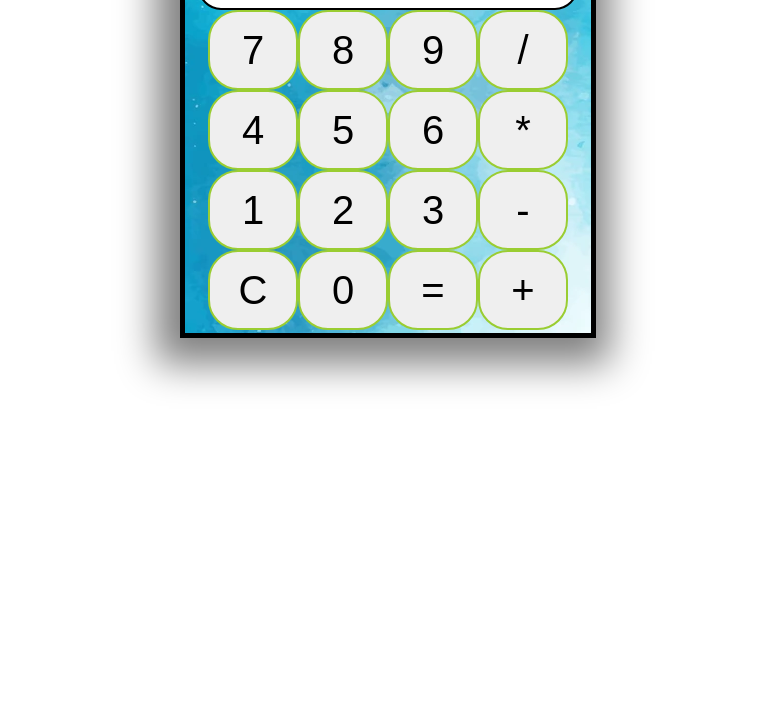
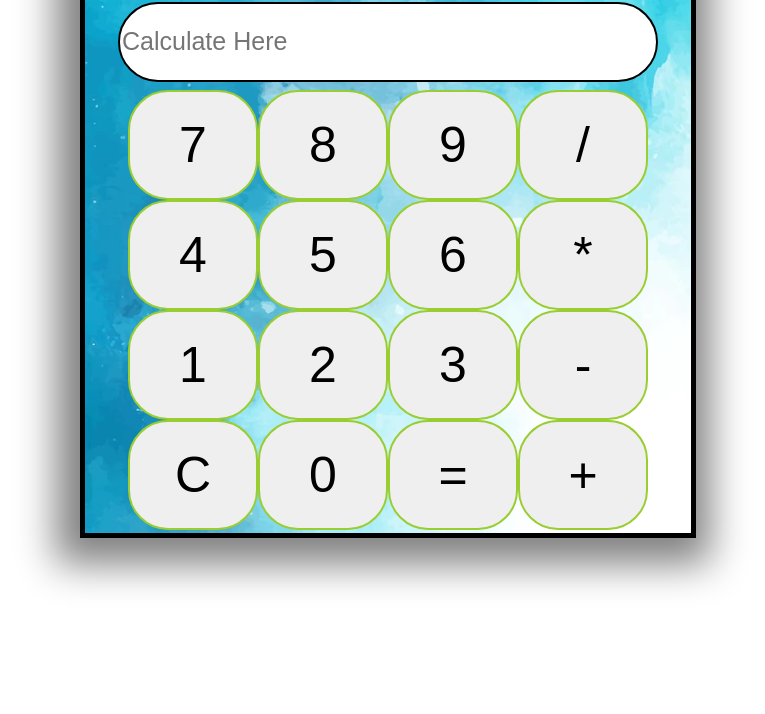
Before and after one commit to priyanshnk0001/basic-calculator, a plain HTML site: page index.html in a window 1280 px wide. Shown: the part 86-800 px from the top of the page, without its empty margins (252-1017 px from the left). Drawn offline with Linux system fonts and the light colour scheme.

Commit message:
Add files via upload

```diff
--- a/index.html
+++ b/index.html
@@ -13,7 +13,7 @@
         <div class="child">
             <h4> <= Calculator => </h4>
 
-            <input id="textfield" class="display" placeholder="Calculate Here" type="text" value="">
+            <input id="textfield" class="display"  style="font-size:25px;" placeholder="Calculate Here" type="text" value="">
             <div class="row r1">
                 <button class="button">7</button>
                 <button class="button">8</button>
--- a/style.css
+++ b/style.css
@@ -3,12 +3,12 @@ body {
 }
 
 .display {
-    width: 380px;
-    height: 50px;
+    width: 540px;
+    height: 80px;
     border: solid black 2px;
     margin-top: 5px;
     margin-bottom: 5px;
-    border-radius: 30px;
+    border-radius: 40px;
     margin: auto;
 
 
@@ -32,15 +32,17 @@ body {
 
 
 .r1{
-    padding-left: 20px;
+    display: flex;
+
+    justify-content: center;
 }
 
 .button {
-    width: 90px;
-    height: 80px;
+    width: 130px;
+    height: 110px;
     border: solid yellowgreen 2px;
-    border-radius: 30px;
-    font-size: 40px;
+    border-radius: 40px;
+    font-size: 50px;
     /*box-shadow: 0px 0px 15px 0px greenyellow;*/
 }
 
@@ -54,8 +56,8 @@ body {
     flex-direction: column;
     padding: 3px;
     border: solid black 5px;
-    width: 400px;
-    height: 400px;
+    width: 600px;
+    height: 600px;
     box-shadow: -5px 7px 37px 19px grey;
     background-image: url("calback.webp");
 }
@@ -63,6 +65,9 @@ body {
 h4 {
     color: black;
     margin: auto;
-    font-size: 30px;
+    font-size: 40px;
 
 }
+
+input::-webkit-input-placeholder {
+    font-size: 25px; }
```
